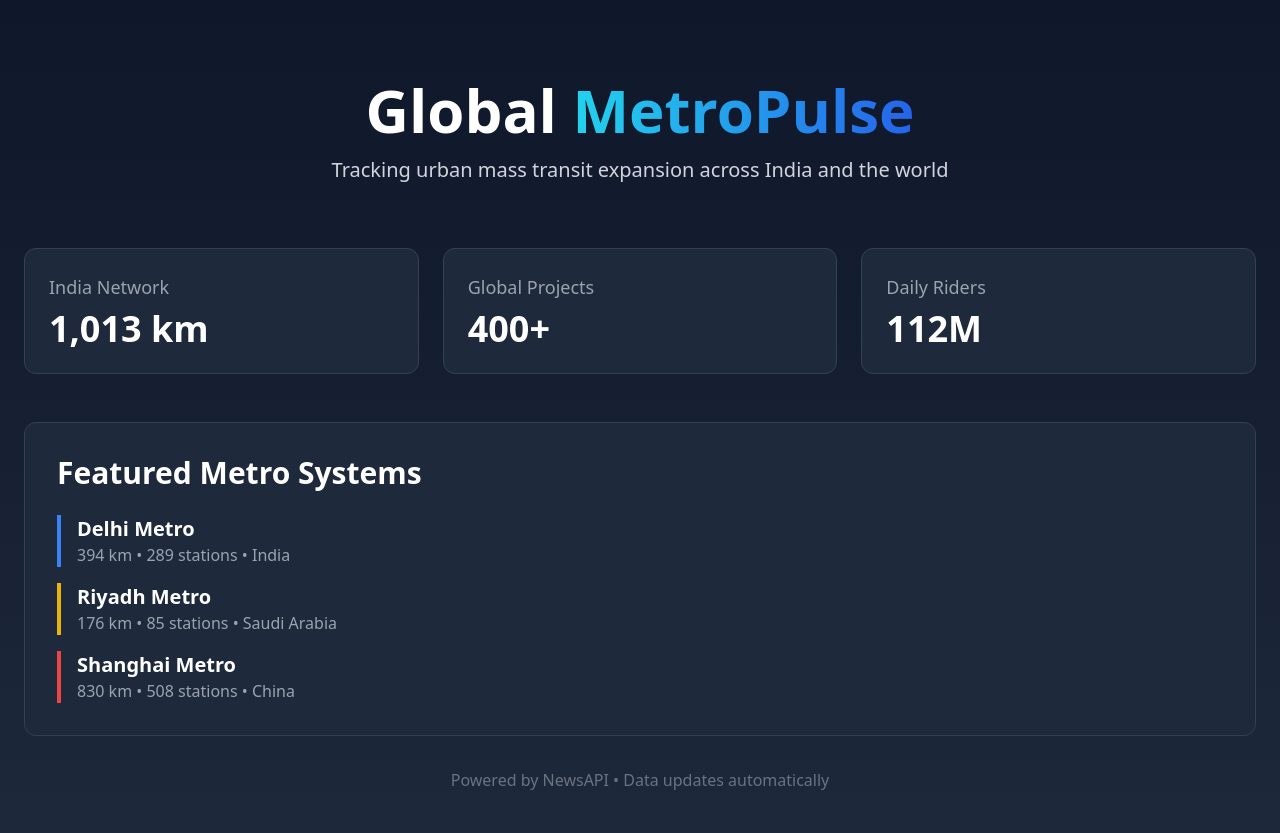
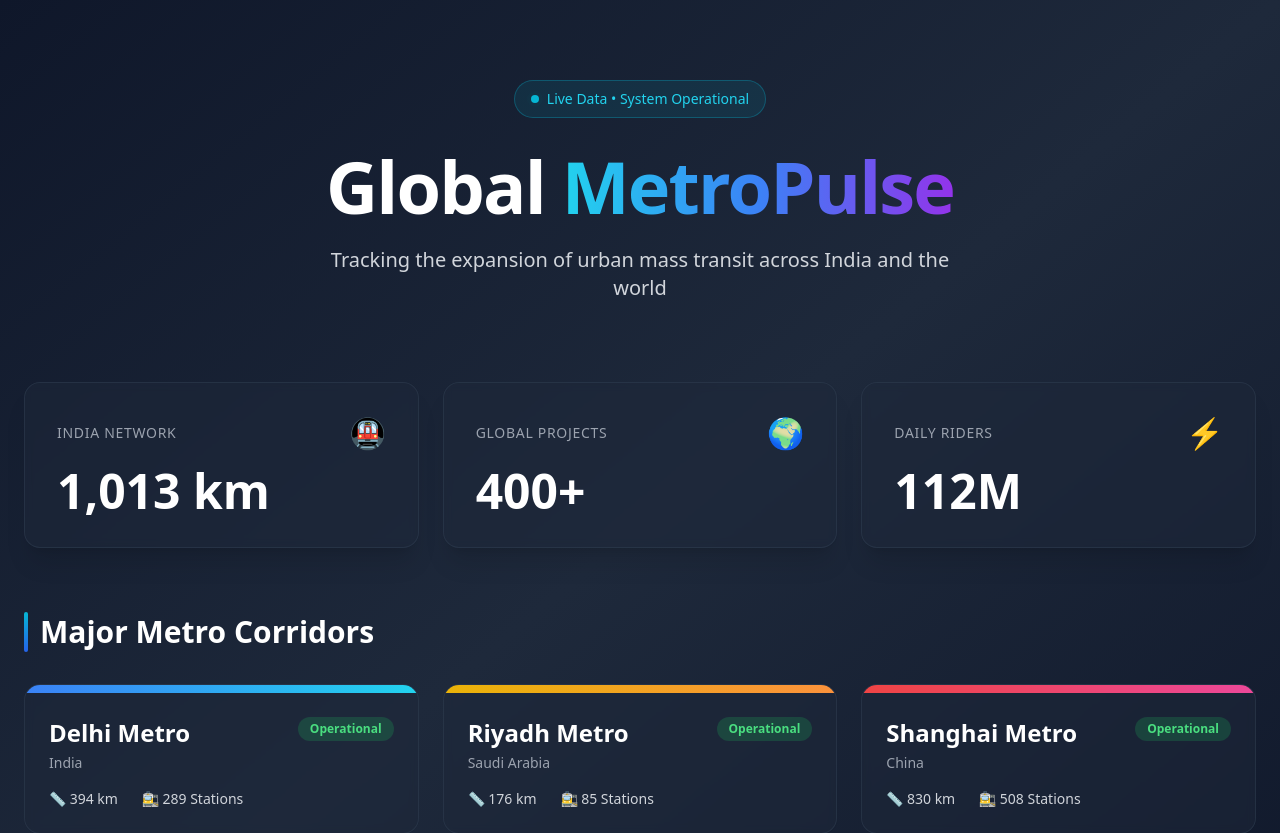
Before and after one commit to kinshookchaturvedi-cell/global-metropulse, a Next.js app: page / in a window 1280 px wide. Shown: the top 833 px of the page. Built offline with nearby package versions, Linux system fonts and the light colour scheme.

Commit message:
Update page.tsx

```diff
--- a/app/page.tsx
+++ b/app/page.tsx
@@ -1,49 +1,88 @@
+"use client";
+
 export default function Home() {
+  const projects = [
+    { name: "Delhi Metro", location: "India", length: "394 km", stations: 289, color: "blue" },
+    { name: "Riyadh Metro", location: "Saudi Arabia", length: "176 km", stations: 85, color: "yellow" },
+    { name: "Shanghai Metro", location: "China", length: "830 km", stations: 508, color: "red" }
+  ];
+
   return (
-    <div className="min-h-screen bg-gradient-to-b from-slate-900 to-slate-800 text-white">
-      <div className="max-w-7xl mx-auto px-6 py-20">
-        <div className="text-center mb-16">
-          <h1 className="text-6xl font-bold mb-4">
-            Global <span className="text-transparent bg-clip-text bg-gradient-to-r from-cyan-400 to-blue-600">MetroPulse</span>
+    <div className="min-h-screen bg-gradient-to-br from-slate-900 via-slate-800 to-slate-900 text-white">
+      {/* Hero Section */}
+      <div className="relative w-full py-20 px-6">
+        <div className="max-w-7xl mx-auto text-center">
+          <div className="inline-flex items-center gap-2 px-4 py-2 rounded-full bg-cyan-500/10 border border-cyan-500/30 text-cyan-400 text-sm mb-8">
+            <span className="relative flex h-2 w-2">
+              <span className="animate-ping absolute inline-flex h-full w-full rounded-full bg-cyan-400 opacity-75"></span>
+              <span className="relative inline-flex rounded-full h-2 w-2 bg-cyan-500"></span>
+            </span>
+            Live Data • System Operational
+          </div>
+          <h1 className="text-6xl md:text-7xl font-bold tracking-tight mb-6">
+            Global <span className="text-transparent bg-clip-text bg-gradient-to-r from-cyan-400 via-blue-500 to-purple-600">MetroPulse</span>
           </h1>
-          <p className="text-xl text-gray-300">Tracking urban mass transit expansion across India and the world</p>
+          <p className="text-xl text-gray-300 max-w-2xl mx-auto">
+            Tracking the expansion of urban mass transit across India and the world
+          </p>
+        </div>
+      </div>
+
+      {/* Stats Section */}
+      <div className="max-w-7xl mx-auto px-6 pb-12">
+        <div className="grid grid-cols-1 md:grid-cols-3 gap-6 mb-16">
+          {[
+            { label: "India Network", value: "1,013 km", icon: "🚇", color: "orange" },
+            { label: "Global Projects", value: "400+", icon: "🌍", color: "blue" },
+            { label: "Daily Riders", value: "112M", icon: "⚡", color: "yellow" }
+          ].map((stat, i) => (
+            <div key={i} className="bg-slate-800/50 backdrop-blur-sm border border-slate-700/50 p-8 rounded-2xl shadow-xl hover:shadow-2xl hover:border-slate-600 transition-all duration-300">
+              <div className="flex items-center justify-between mb-4">
+                <p className="text-gray-400 text-sm font-medium uppercase tracking-wider">{stat.label}</p>
+                <span className="text-3xl">{stat.icon}</span>
+              </div>
+              <h3 className="text-5xl font-bold text-white">{stat.value}</h3>
+            </div>
+          ))}
         </div>
 
-        <div className="grid grid-cols-1 md:grid-cols-3 gap-6 mb-12">
-          <div className="bg-slate-800 border border-slate-700 p-6 rounded-xl">
-            <h3 className="text-lg text-gray-400 mb-2">India Network</h3>
-            <p className="text-4xl font-bold">1,013 km</p>
+        {/* Projects Section */}
+        <div className="mb-16">
+          <div className="flex items-center gap-3 mb-8">
+            <div className="w-1 h-10 bg-gradient-to-b from-cyan-500 to-blue-600 rounded-full"></div>
+            <h2 className="text-3xl font-bold">Major Metro Corridors</h2>
           </div>
-          <div className="bg-slate-800 border border-slate-700 p-6 rounded-xl">
-            <h3 className="text-lg text-gray-400 mb-2">Global Projects</h3>
-            <p className="text-4xl font-bold">400+</p>
-          </div>
-          <div className="bg-slate-800 border border-slate-700 p-6 rounded-xl">
-            <h3 className="text-lg text-gray-400 mb-2">Daily Riders</h3>
-            <p className="text-4xl font-bold">112M</p>
+
+          <div className="grid grid-cols-1 md:grid-cols-2 lg:grid-cols-3 gap-6">
+            {projects.map((project, i) => (
+              <div key={i} className="group relative bg-slate-800/50 backdrop-blur-sm rounded-2xl overflow-hidden border border-slate-700/50 hover:border-slate-600 transition-all duration-300 hover:transform hover:scale-105">
+                <div className={`h-2 w-full bg-gradient-to-r ${project.color === 'blue' ? 'from-blue-500 to-cyan-400' : project.color === 'yellow' ? 'from-yellow-500 to-orange-400' : 'from-red-500 to-pink-500'}`}></div>
+                <div className="p-6">
+                  <div className="flex justify-between items-start mb-4">
+                    <div>
+                      <h3 className="text-2xl font-bold mb-1">{project.name}</h3>
+                      <p className="text-sm text-gray-400">{project.location}</p>
+                    </div>
+                    <span className="px-3 py-1 rounded-full text-xs font-bold bg-green-500/20 text-green-400">Operational</span>
+                  </div>
+                  <div className="flex gap-6 text-sm text-gray-300">
+                    <span className="flex items-center gap-1">📏 {project.length}</span>
+                    <span className="flex items-center gap-1">🚉 {project.stations} Stations</span>
+                  </div>
+                </div>
+              </div>
+            ))}
           </div>
         </div>
 
-        <div className="bg-slate-800 border border-slate-700 p-8 rounded-xl">
-          <h2 className="text-3xl font-bold mb-6">Featured Metro Systems</h2>
-          <div className="space-y-4">
-            <div className="border-l-4 border-blue-500 pl-4">
-              <h3 className="text-xl font-bold">Delhi Metro</h3>
-              <p className="text-gray-400">394 km • 289 stations • India</p>
-            </div>
-            <div className="border-l-4 border-yellow-500 pl-4">
-              <h3 className="text-xl font-bold">Riyadh Metro</h3>
-              <p className="text-gray-400">176 km • 85 stations • Saudi Arabia</p>
-            </div>
-            <div className="border-l-4 border-red-500 pl-4">
-              <h3 className="text-xl font-bold">Shanghai Metro</h3>
-              <p className="text-gray-400">830 km • 508 stations • China</p>
-            </div>
-          </div>
-        </div>
-
-        <div className="mt-8 text-center text-gray-500">
-          <p>Powered by NewsAPI • Data updates automatically</p>
+        {/* Footer */}
+        <div className="text-center py-8 border-t border-slate-700/50">
+          <p className="text-gray-500 text-sm">
+            Powered by NewsAPI • Real-time metro intelligence platform
+          </p>
+          <p className="text-gray-600 text-xs mt-2">
+            Data updates automatically • Built with Next.js & Tailwind CSS
+          </p>
         </div>
       </div>
     </div>
```
